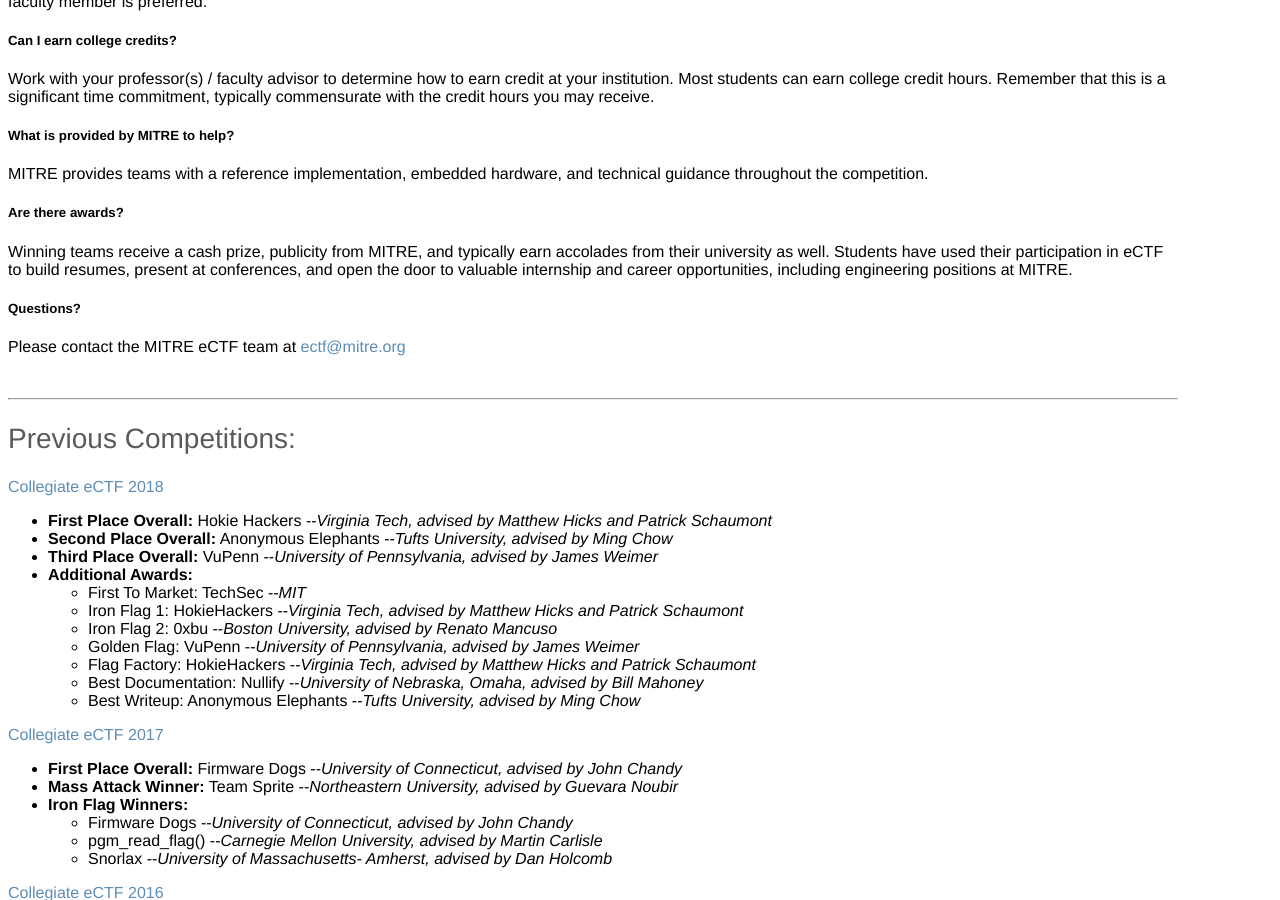
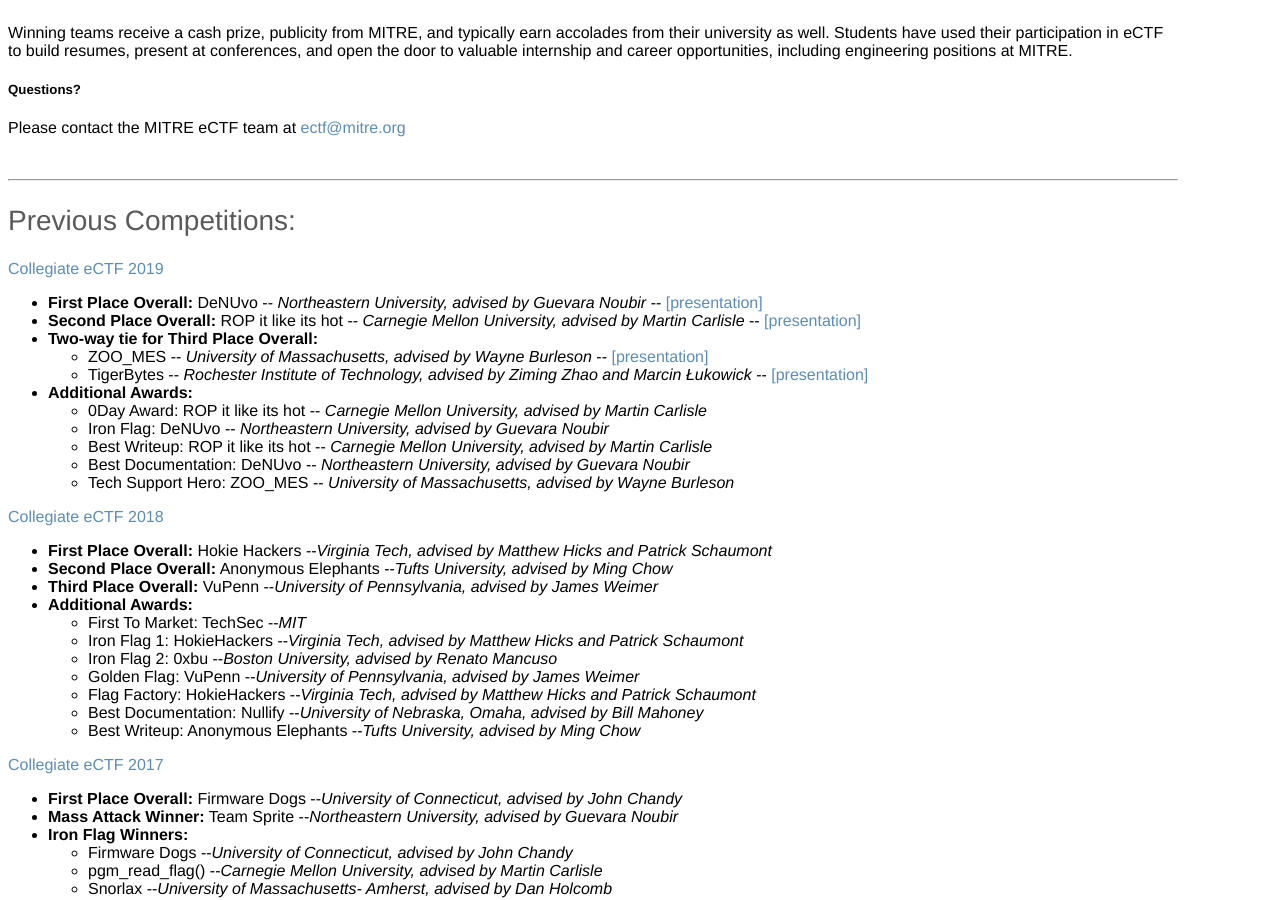
Before and after one commit to mitre-cyber-academy/mitre-cyber-academy.github.io, a Jekyll site: the page built from competitions/embedded/index.html, in a window 1280 px wide and 900 px high, scrolled down 1744 px. Built offline with Jekyll 4.4.1, drawn with Linux system fonts in a browser that asks for light colours; nearby versions of some CDN libraries; library files that are not in the unit come from our copies; some of the changed text lies outside the part shown.

Commit message:
updated with 2019 results

```diff
--- a/competitions/embedded/index.html
+++ b/competitions/embedded/index.html
@@ -22,43 +22,18 @@ title: MITRE Cyber Academy | Embedded
 </div>
 <div class="colored-divider"></div>
 <div class="container">
-    <h2 class="sectionheader">Register now for the 2019 Collegiate eCTF!</h2>
+    <h2 class="sectionheader">2020 eCTF registration information will be posted in October 2019</h2>
     <div class="maincontent row-fluid">
         <div class="row-fluid">
-            <div class="span12">
                 <p>
-                    <b>Previous Teams:</b> Your advisor has been sent an email containing the registration link.
-                </p>
-                <p>
-                    <b>New Teams:</b> Please email <a href="mailto:ectf@mitre.org">ectf@mitre.org</a> to receive the registration link.
+                    For any specific questions or to join our mailing list, please email <a href="mailto:ectf@mitre.org">ectf@mitre.org</a>
                 </p>
                 <hr>
-
                 <h2>Overview</h2>
                 <p>
                     MITRE's eCTF (<b>embedded</b> capture-the-flag) is an embedded security competition that puts participants through the experience of trying to create a secure system and then learning from their mistakes. The main target is a real <b>physical</b> embedded device, which opens the scope of the challenge to include physical/proximal access attacks.  The eCTF is a two-phase competition with attack and defense components.  In the first phase, competitors design and implement a secure system based on a set of challenge requirements.  The second phase involves analyzing and attacking the other teams’ designs.
                 </p>
 
-                <hr>
-                <div style="width: 100%; display: table;">
-                    <div style="display: table-row">
-                        <div style=" display: table-cell;">
-                            <h2>Schedule</h2>
-                            <p>
-                                <i>2019.01.16</i>:&nbsp; Phase 1: Design phase begins<br>
-                                <i>2019.03.01</i>:&nbsp; Phase 2: System handoff and Attack phase begins<br>
-                                <i>2019.04.12</i>:&nbsp; Scoreboard closes<br>
-                                <i>2019.04.18</i>:&nbsp; Award ceremony and debrief<br>
-                            </p>
-                        </div>
-
-                        <div style="display: table-cell;">
-                         <h2>Announcements</h2>
-                         <i>2018.11.26</i>:&nbsp; Outreach has begun! We sent out this informational  <a href="flyer.pdf">flyer</a> to all past advisors.<br>
-                         <i>2019.01.16</i>:&nbsp; Ready, set, go! The <a href="18-03747-2.2019.01.16-eCTF Challenge-v1.0.pdf">Official Challenge Doc</a> is now available!<br>
-                        </div>
-                    </div>
-                </div>
                 <hr>
                 <h2>FAQ</h2>
                 <h5> How is this different from other Capture the Flag (CTF) competitions?</h5>
@@ -112,6 +87,26 @@ title: MITRE Cyber Academy | Embedded
                 <hr>
 
                 <h2>Previous Competitions:</h2>
+                <p><a href='../ectf-2019/ectf19desc.html'>Collegiate eCTF 2019</a>
+                <ul>
+                   <li><b>First Place Overall:</b>  DeNUvo -- <i>Northeastern University, advised by Guevara Noubir</i> -- <a href='student_presentations/neu.pdf'>[presentation]</a></li>
+                   <li><b>Second Place Overall:</b> ROP it like its hot -- <i>Carnegie Mellon University, advised by Martin Carlisle</i> -- <a href='student_presentations/cmu.pdf'>[presentation]</a></li>
+                   <li><b>Two-way tie for Third Place Overall:</b><br></li>
+                    <ul>
+                        <li>ZOO_MES -- <i>University of Massachusetts, advised by Wayne Burleson</i> -- <a href='student_presentations/umass.pdf'>[presentation]</a></li>
+                        <li>TigerBytes -- <i>Rochester Institute of Technology, advised by Ziming Zhao and Marcin &#0321;ukowick</i> -- <a href='student_presentations/rit.pdf'>[presentation]</a></li>
+                    </ul>
+                   <li><b>Additional Awards:</b></li>
+                   <ul>
+                    <li>0Day Award:</b> ROP it like its hot -- <i>Carnegie Mellon University, advised by Martin Carlisle</i></li>
+                    <li>Iron Flag:</b> DeNUvo -- <i>Northeastern University, advised by Guevara Noubir</i></li>
+                    <li>Best Writeup:</b> ROP it like its hot -- <i>Carnegie Mellon University, advised by Martin Carlisle</i></li>
+                    <li>Best Documentation:</b> DeNUvo -- <i>Northeastern University, advised by Guevara Noubir</i></li>
+                    <li>Tech Support Hero:</b> ZOO_MES -- <i>University of Massachusetts, advised by Wayne Burleson</i></li>
+                   </ul>
+                </ul>
+                </p>
+
                 <p><a href='../ectf-2018/ectf18desc.html'>Collegiate eCTF 2018</a>
                 <ul>
                    <li><b>First Place Overall:</b>  Hokie Hackers --<i>Virginia Tech, advised by Matthew Hicks and Patrick Schaumont</i></li>
```
Also changed, not shown: competitions/ectf-2019/ectf19desc.html (added, +172 -0 lines), README.md, 6 other files.
